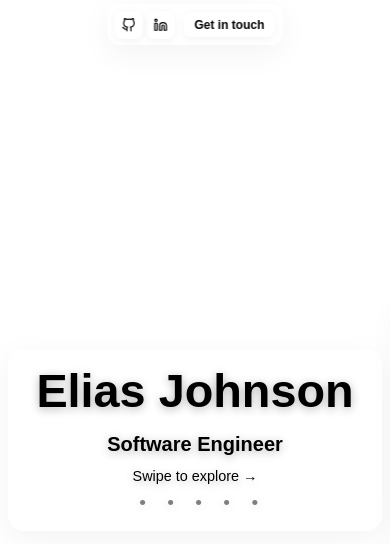
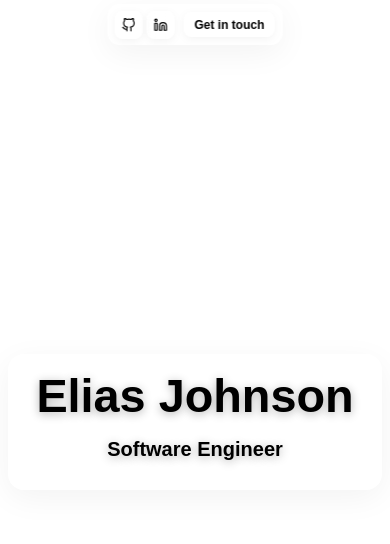
Before and after one commit to eliasjohnson/eliasjohnson-com, a SvelteKit app: page / in a window 390 px wide. Shown: the top 544 px of the page. Built offline with nearby package versions, Linux system fonts and the light colour scheme; a web font is replaced by a local one.

Commit message:
fixed scrolling issue

```diff
--- a/src/routes/+page.svelte
+++ b/src/routes/+page.svelte
@@ -1,5 +1,4 @@
 <script lang="ts">
-    import { onMount } from 'svelte';
     import { base } from '$app/paths';
 
     let currentSlide = 0;
@@ -34,116 +33,12 @@
         showLightbox = false;
     }
 
-    onMount(() => {
-        const container = document.querySelector('.horizontal-container') as HTMLElement;
 
-        if (!container) {
-            console.error('Container not found');
-            return;
-        }
 
-        // Enhanced wheel handler for both vertical and horizontal scrolling
-        function handleScroll(event: WheelEvent) {
-            if (!container) return;
 
-            // Check if there's horizontal scrolling (from trackpad/horizontal wheel)
-            if (Math.abs(event.deltaX) > Math.abs(event.deltaY)) {
-                // Native horizontal scroll - let it through
-                return;
-            } else {
-                // Convert vertical scroll to horizontal
-                event.preventDefault();
-                const scrollAmount = event.deltaY;
-                container.scrollLeft += scrollAmount;
-            }
-        }
 
-        // Add to container for better control
-        container.addEventListener('wheel', handleScroll as EventListener, { passive: false });
+</script>
 
-        // Enhanced touch support for mobile
-        let touchStartX = 0;
-        let touchStartY = 0;
-        let scrollStartX = 0;
-        let isSwiping = false;
-
-        function handleTouchStart(event: TouchEvent) {
-            touchStartX = event.touches[0].clientX;
-            touchStartY = event.touches[0].clientY;
-            scrollStartX = container.scrollLeft;
-            isSwiping = false;
-        }
-
-        function handleTouchMove(event: TouchEvent) {
-            if (!touchStartX || !touchStartY) return;
-
-            const touchEndX = event.touches[0].clientX;
-            const touchEndY = event.touches[0].clientY;
-            const diffX = touchStartX - touchEndX;
-            const diffY = touchStartY - touchEndY;
-
-            // Determine swipe direction early
-            if (!isSwiping && (Math.abs(diffX) > 10 || Math.abs(diffY) > 10)) {
-                isSwiping = true;
-                // If horizontal swipe is greater than vertical, handle it
-                if (Math.abs(diffX) > Math.abs(diffY)) {
-                    event.preventDefault();
-                }
-            }
-
-            // If we determined it's a horizontal swipe, handle scrolling
-            if (isSwiping && Math.abs(diffX) > Math.abs(diffY)) {
-                event.preventDefault();
-                container.scrollLeft = scrollStartX + diffX;
-            }
-        }
-
-        function handleTouchEnd() {
-            touchStartX = 0;
-            touchStartY = 0;
-            scrollStartX = 0;
-            isSwiping = false;
-        }
-
-        container.addEventListener('touchstart', handleTouchStart as EventListener, { passive: true });
-        container.addEventListener('touchmove', handleTouchMove as EventListener, { passive: false });
-        container.addEventListener('touchend', handleTouchEnd, { passive: true });
-
-        // Arrow key navigation
-        function handleKeydown(event: KeyboardEvent) {
-            if (!container) return;
-            switch(event.key) {
-                case 'ArrowRight':
-                    event.preventDefault();
-                    container.scrollLeft += window.innerWidth;
-                    break;
-                case 'ArrowLeft':
-                    event.preventDefault();
-                    container.scrollLeft -= window.innerWidth;
-                    break;
-                case 'ArrowDown':
-                    event.preventDefault();
-                    container.scrollLeft += window.innerWidth;
-                    break;
-                case 'ArrowUp':
-                    event.preventDefault();
-                    container.scrollLeft -= window.innerWidth;
-                    break;
-            }
-        }
-
-        window.addEventListener('keydown', handleKeydown);
-
-        // Cleanup
-        return () => {
-            container.removeEventListener('wheel', handleScroll as EventListener);
-            container.removeEventListener('touchstart', handleTouchStart as EventListener);
-            container.removeEventListener('touchmove', handleTouchMove as EventListener);
-            container.removeEventListener('touchend', handleTouchEnd);
-            window.removeEventListener('keydown', handleKeydown);
-        };
-    });
-</script>
 
 <svelte:head>
     <title>Elias Johnson | Software Engineer</title>
@@ -170,25 +65,18 @@
     </div>
 </nav>
 
-<!-- Horizontal Scroll Container -->
-<div class="horizontal-container">
+<!-- Main Content Container -->
+<main class="main-content">
     <!-- Section 1: Hero/Landing -->
-    <section class="horizontal-section hero-section">
+    <section class="section hero-section">
         <div class="section-content">
             <h1 class="name">Elias Johnson</h1>
             <h2>Software Engineer</h2>
-            <div class="scroll-hint">
-                <span class="scroll-text">Scroll horizontally →</span>
-                <span class="scroll-text-mobile">Swipe to explore →</span>
-                <div class="scroll-indicator">
-                    <span>• • • • •</span>
-                </div>
-            </div>
         </div>
     </section>
 
     <!-- Section 2: About -->
-    <section class="horizontal-section about-section">
+    <section class="section about-section">
         <div class="section-content">
             <h2>About Me</h2>
             <p>As a Software Engineer and Data Analyst with a growth mindset, I lead with curiosity and thrive as a collaborative team player who learns quickly and welcomes new challenges. I leverage AI tools strategically—not just for speed, but to build smarter software that prioritizes user experience which brings real-world impact.</p>
@@ -197,7 +85,7 @@
     </section>
 
     <!-- Section 3: Skills -->
-    <section class="horizontal-section skills-section">
+    <section class="section skills-section">
         <div class="section-content">
             <h2>Technical Skills</h2>
             <div class="skills-grid">
@@ -230,7 +118,7 @@
     </section>
 
     <!-- Section 4: Experience -->
-    <section class="horizontal-section experience-section">
+    <section class="section experience-section">
         <div class="section-content">
             <h2>Current Experience</h2>
             <div class="experience-grid">
@@ -249,14 +137,14 @@
     </section>
 
     <!-- Section 5: User Stories -->
-    <section class="horizontal-section user-stories-section">
+    <section class="section user-stories-section">
         <div class="section-content">
             <h2>Featured Work</h2>
             <p>IT Ticketing Dashboard - A comprehensive solution for managing and tracking IT support requests with real-time analytics and user-friendly interface.</p>
 
             <div class="carousel-container">
                 <!-- Single image display with absolute positioning for each slide -->
-                <div class="carousel-window" on:click={openLightbox} role="button" tabindex="0">
+                <div class="carousel-window" on:click={openLightbox} on:keypress={(e) => e.key === 'Enter' && openLightbox()} role="button" tabindex="0">
                     {#each slides as slide, index}
                         <img
                             src="{base}/{slide.src}"
@@ -294,7 +182,7 @@
     </section>
 
     <!-- Section 6: Connect -->
-    <section class="horizontal-section connect-section">
+    <section class="section connect-section">
         <div class="section-content connect-content">
             <div class="connect-text">
                 <h2>Let's Connect</h2>
@@ -309,11 +197,11 @@
             </div>
         </div>
     </section>
-</div>
+</main>
 
 <!-- Lightbox Modal -->
 {#if showLightbox}
-<div class="lightbox" on:click={closeLightbox}>
+<div class="lightbox" on:click={closeLightbox} on:keypress={(e) => e.key === 'Escape' && closeLightbox()} role="dialog" aria-label="Image lightbox" tabindex="-1">
     <div class="lightbox-content">
         <img src={lightboxImage} alt="Full size view" />
         <button class="lightbox-close" on:click={closeLightbox} aria-label="Close lightbox">
@@ -329,8 +217,8 @@
 <style>
     :global(html, body) {
         height: 100%;
-        overflow: hidden;
         color: #222;
+        scroll-behavior: smooth;
     }
 
     .navbar {
@@ -412,40 +300,24 @@
             inset 0 1px 0 rgba(255, 255, 255, 0.3);
     }
 
-    /* Horizontal Scroll Container */
-    .horizontal-container {
-        display: flex;
-        width: 100vw;
+    /* Main Content Container */
+    .main-content {
+        min-height: 100vh;
+        padding-top: 4rem;
+        scroll-snap-type: y mandatory;
+        overflow-y: scroll;
         height: 100vh;
-        overflow-x: auto;
-        overflow-y: hidden;
-        scroll-behavior: smooth;
-        scroll-snap-type: x mandatory;
-        scrollbar-width: none; /* Firefox */
-        -ms-overflow-style: none; /* IE and Edge */
-        position: fixed;
-        top: 0;
-        left: 0;
-        right: 0;
-        bottom: 0;
-        z-index: 10;
-        background: transparent;
     }
 
-    .horizontal-container::-webkit-scrollbar {
-        display: none; /* Chrome, Safari and Opera */
-    }
-
-    .horizontal-section {
-        width: 100vw;
-        height: 100vh;
-        flex-shrink: 0;
+    .section {
+        min-height: 100vh;
         display: flex;
         align-items: center;
         justify-content: center;
         position: relative;
+        padding: 4rem 2rem;
         scroll-snap-align: start;
-        padding: 4rem 2rem 2rem;
+        scroll-snap-stop: always;
     }
 
     .section-content {
@@ -453,22 +325,22 @@
         text-align: center;
         position: relative;
         z-index: 10;
-        background: rgba(255, 255, 255, 0.1);
+        background: rgba(255, 255, 255, 0.25);
         backdrop-filter: blur(20px) saturate(180%);
         padding: 3rem;
         border-radius: 24px;
         box-shadow:
             0 8px 32px rgba(0, 0, 0, 0.05),
             inset 0 1px 0 rgba(255, 255, 255, 0.3);
-        border: 1px solid rgba(255, 255, 255, 0.2);
+        border: 1px solid rgba(255, 255, 255, 0.3);
         text-shadow: 0 2px 10px rgba(0, 0, 0, 0.3);
     }
 
     /* Hero Section Styling */
     .hero-section .section-content {
-        background: rgba(255, 255, 255, 0.1);
+        background: rgba(255, 255, 255, 0.25);
         backdrop-filter: blur(20px) saturate(180%);
-        border: 1px solid rgba(255, 255, 255, 0.1);
+        border: 1px solid rgba(255, 255, 255, 0.3);
         box-shadow:
             0 8px 32px rgba(0, 0, 0, 0.05),
             inset 0 1px 0 rgba(255, 255, 255, 0.3);
@@ -484,39 +356,7 @@
         white-space: nowrap;
     }
 
-    .title {
-        font-family: "Clash Display", sans-serif;
-        font-weight: 600;
-        font-size: clamp(4rem, 10vw, 8rem);
-        color: #000;
-        margin: 0 0 2rem 0;
-    }
 
-    .scroll-hint {
-        opacity: 0.7;
-        font-size: 1.1rem;
-        color: #000;
-        animation: pulse 2s infinite;
-        display: flex;
-        flex-direction: column;
-        align-items: center;
-        gap: 0.5rem;
-    }
-
-    .scroll-text {
-        display: block;
-    }
-
-    .scroll-text-mobile {
-        display: none;
-    }
-
-    .scroll-indicator {
-        font-size: 1.5rem;
-        letter-spacing: 0.5rem;
-        opacity: 0.5;
-        animation: slide 3s ease-in-out infinite;
-    }
 
     @keyframes pulse {
         0%, 100% { opacity: 0.7; }
@@ -652,14 +492,8 @@
             border-radius: 12px;
         }
 
-        .horizontal-container {
-            scroll-snap-type: x mandatory;
-            -webkit-overflow-scrolling: touch;
-        }
-
-        .horizontal-section {
-            padding: 3.5rem 1rem 1rem;
-            scroll-snap-align: center;
+        .section {
+            padding: 3.5rem 1rem;
         }
 
         .section-content {
@@ -676,9 +510,6 @@
             white-space: normal;
         }
 
-        .title {
-            font-size: clamp(2.5rem, 8vw, 4rem);
-        }
 
         h2 {
             font-size: 1.5rem;
@@ -785,21 +616,6 @@
             margin-left: 0.3rem;
         }
 
-        .scroll-hint {
-            font-size: 0.9rem;
-        }
-
-        .scroll-text {
-            display: none;
-        }
-
-        .scroll-text-mobile {
-            display: block;
-        }
-
-        .scroll-indicator {
-            font-size: 1.2rem;
-        }
     }
 
     @media (max-width: 480px) {
@@ -808,8 +624,8 @@
             top: 0.25rem;
         }
 
-        .horizontal-section {
-            padding: 2.75rem 0.5rem 0.5rem;
+        .section {
+            padding: 2.75rem 0.5rem;
         }
 
         .section-content {
@@ -820,9 +636,6 @@
             font-size: clamp(1.75rem, 12vw, 3rem);
         }
 
-        .title {
-            font-size: clamp(2rem, 10vw, 3rem);
-        }
 
         h2 {
             font-size: 1.25rem;
@@ -1185,10 +998,5 @@
         border-color: rgba(255, 255, 255, 0.2);
     }
 
-    /* Improve touch scrolling on iOS */
-    @supports (-webkit-touch-callout: none) {
-        .horizontal-container {
-            -webkit-overflow-scrolling: touch;
-        }
-    }
+
 </style>
```
